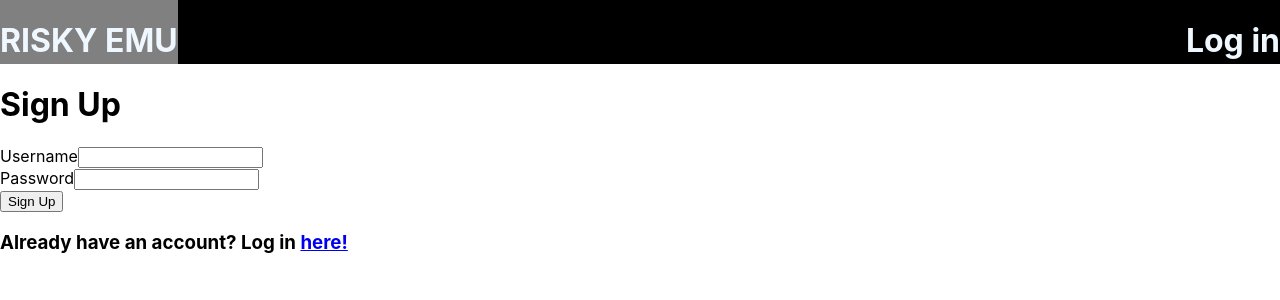
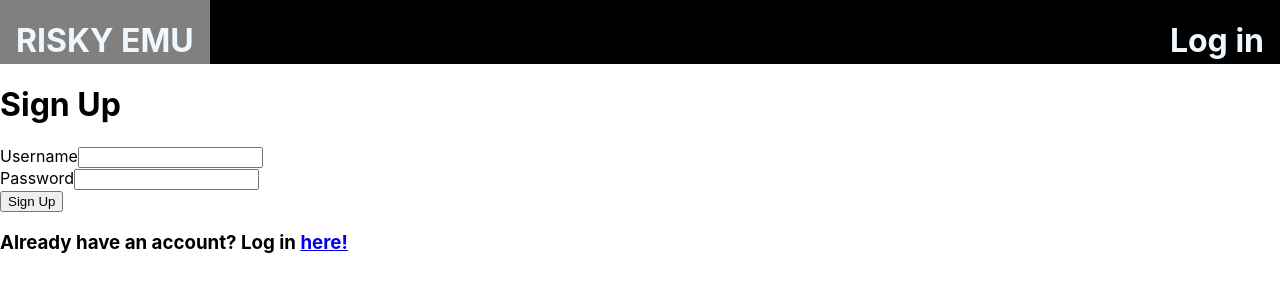
Before and after one commit to Aloeminium108/risky-emu-frontend, a React (Create React App) app: page /signup in a window 1280 px wide. Shown: the top 300 px of the page. Built offline with nearby package versions, Linux system fonts and the light colour scheme; no server answers; the HTML template or start-up script is replaced by a standard one.

Commit message:
Added padding to navbar buttons

```diff
--- a/src/styles/NavBar.scss
+++ b/src/styles/NavBar.scss
@@ -19,6 +19,8 @@
     height: 100%;
     margin-top: 0;
     margin-bottom: 0;
+    padding-left: $navbar-padding;
+    padding-right: $navbar-padding;
 
     &:hover {
       cursor: pointer;
--- a/src/styles/_spacing.scss
+++ b/src/styles/_spacing.scss
@@ -1 +1,2 @@
 $navbar-height: 4em;
+$navbar-padding: 1em;
```
Also changed, not shown: src/context/CurrentUser.tsx (+6 -5 lines).
